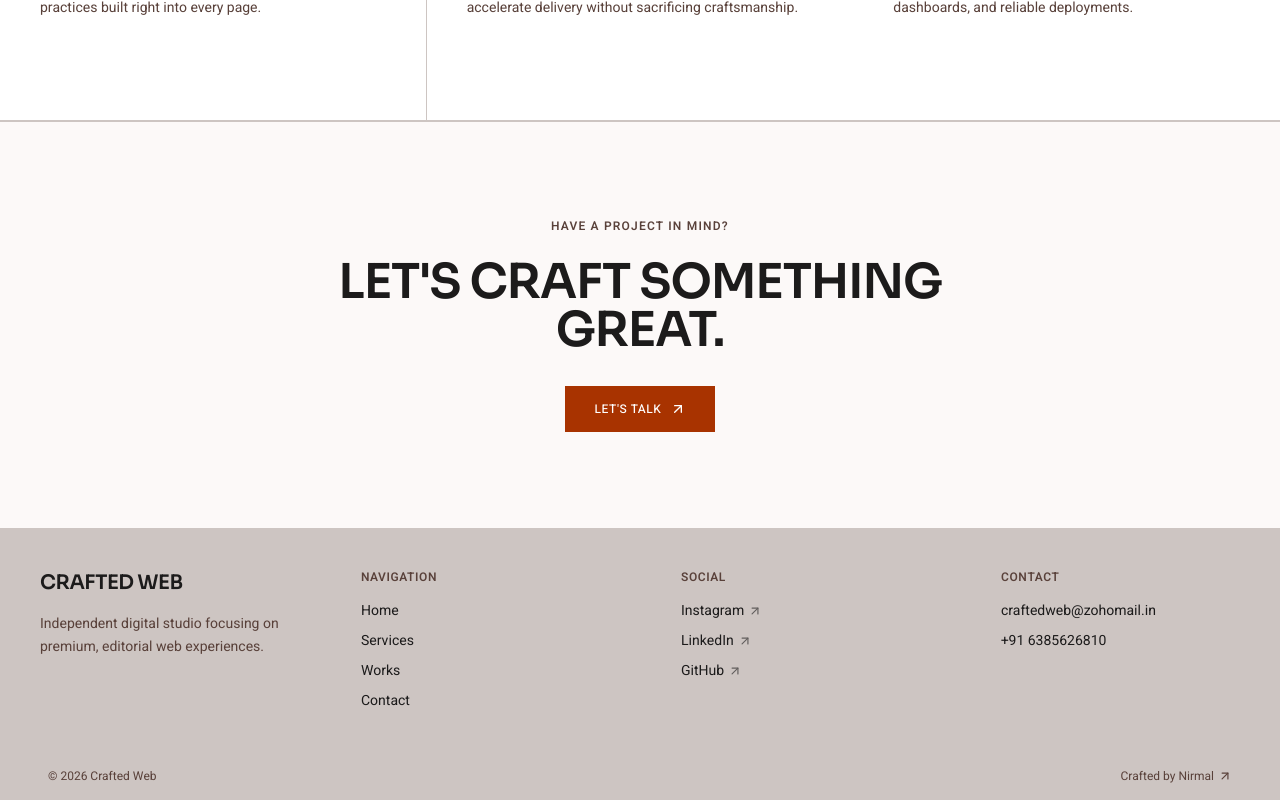
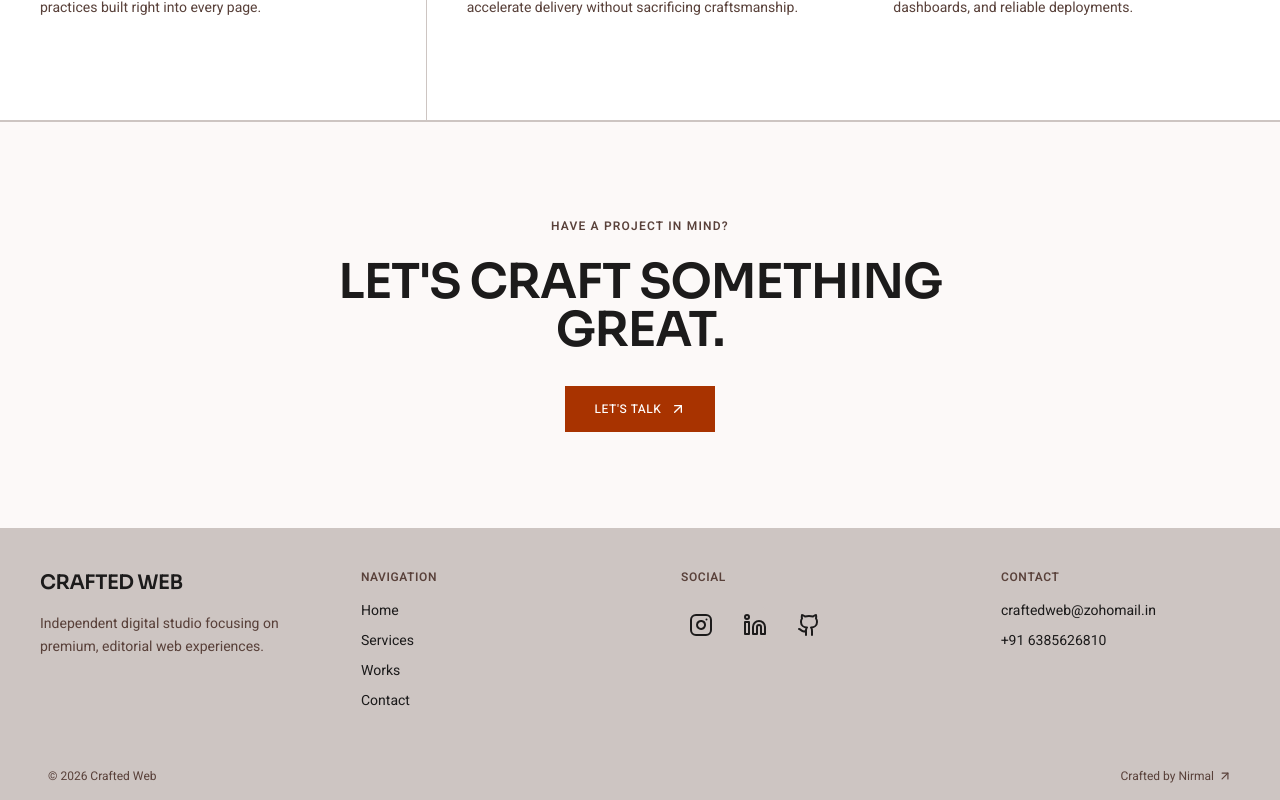
Before and after one commit to Nirmal0804/Freelancing-Portfolio, a Next.js app: page / in a window 1280 px wide. Shown: the part 2463-3263 px from the top of the page. Built offline with nearby package versions, Linux system fonts and the light colour scheme.

Commit message:
style: add circular border frames and refined spacing to social icons in Footer

```diff
--- a/components/layout/Footer.tsx
+++ b/components/layout/Footer.tsx
@@ -1,6 +1,6 @@
 import React from "react";
 import Link from "next/link";
-import { ArrowUpRight } from "@/components/ui/Icons";
+import { ArrowUpRight, Instagram, Linkedin, Github } from "@/components/ui/Icons";
 
 export const Footer: React.FC = () => {
   return (
@@ -42,35 +42,35 @@ export const Footer: React.FC = () => {
           <h5 className="font-sans font-semibold text-xs uppercase text-on-surface-variant tracking-wider">
             Social
           </h5>
-          <nav className="flex flex-col gap-2.5 font-sans text-sm">
+          <div className="flex items-center gap-3.5 pt-1">
             <a
               href="https://www.instagram.com/crafted_webs/"
               target="_blank"
               rel="noopener noreferrer"
-              className="text-on-surface hover:text-primary transition-colors flex items-center gap-1 group"
+              aria-label="Instagram"
+              className="w-10 h-10 rounded-full border border-[#cdc5c2] flex items-center justify-center text-on-surface hover:border-primary hover:text-primary hover:bg-primary/[0.04] hover:-translate-y-0.5 transition-all duration-200 shrink-0"
             >
-              <span>Instagram</span>
-              <ArrowUpRight className="w-3.5 h-3.5 opacity-60 group-hover:opacity-100 group-hover:translate-x-0.5 group-hover:-translate-y-0.5 transition-all" />
+              <Instagram className="w-4.5 h-4.5" />
             </a>
             <a
               href="https://www.linkedin.com/in/nirmal-p-44645a326/"
               target="_blank"
               rel="noopener noreferrer"
-              className="text-on-surface hover:text-primary transition-colors flex items-center gap-1 group"
+              aria-label="LinkedIn"
+              className="w-10 h-10 rounded-full border border-[#cdc5c2] flex items-center justify-center text-on-surface hover:border-primary hover:text-primary hover:bg-primary/[0.04] hover:-translate-y-0.5 transition-all duration-200 shrink-0"
             >
-              <span>LinkedIn</span>
-              <ArrowUpRight className="w-3.5 h-3.5 opacity-60 group-hover:opacity-100 group-hover:translate-x-0.5 group-hover:-translate-y-0.5 transition-all" />
+              <Linkedin className="w-4.5 h-4.5" />
             </a>
             <a
               href="https://github.com/Nirmal0804"
               target="_blank"
               rel="noopener noreferrer"
-              className="text-on-surface hover:text-primary transition-colors flex items-center gap-1 group"
+              aria-label="GitHub"
+              className="w-10 h-10 rounded-full border border-[#cdc5c2] flex items-center justify-center text-on-surface hover:border-primary hover:text-primary hover:bg-primary/[0.04] hover:-translate-y-0.5 transition-all duration-200 shrink-0"
             >
-              <span>GitHub</span>
-              <ArrowUpRight className="w-3.5 h-3.5 opacity-60 group-hover:opacity-100 group-hover:translate-x-0.5 group-hover:-translate-y-0.5 transition-all" />
+              <Github className="w-4.5 h-4.5" />
             </a>
-          </nav>
+          </div>
         </div>
 
         {/* Column 4: Contact */}
```
